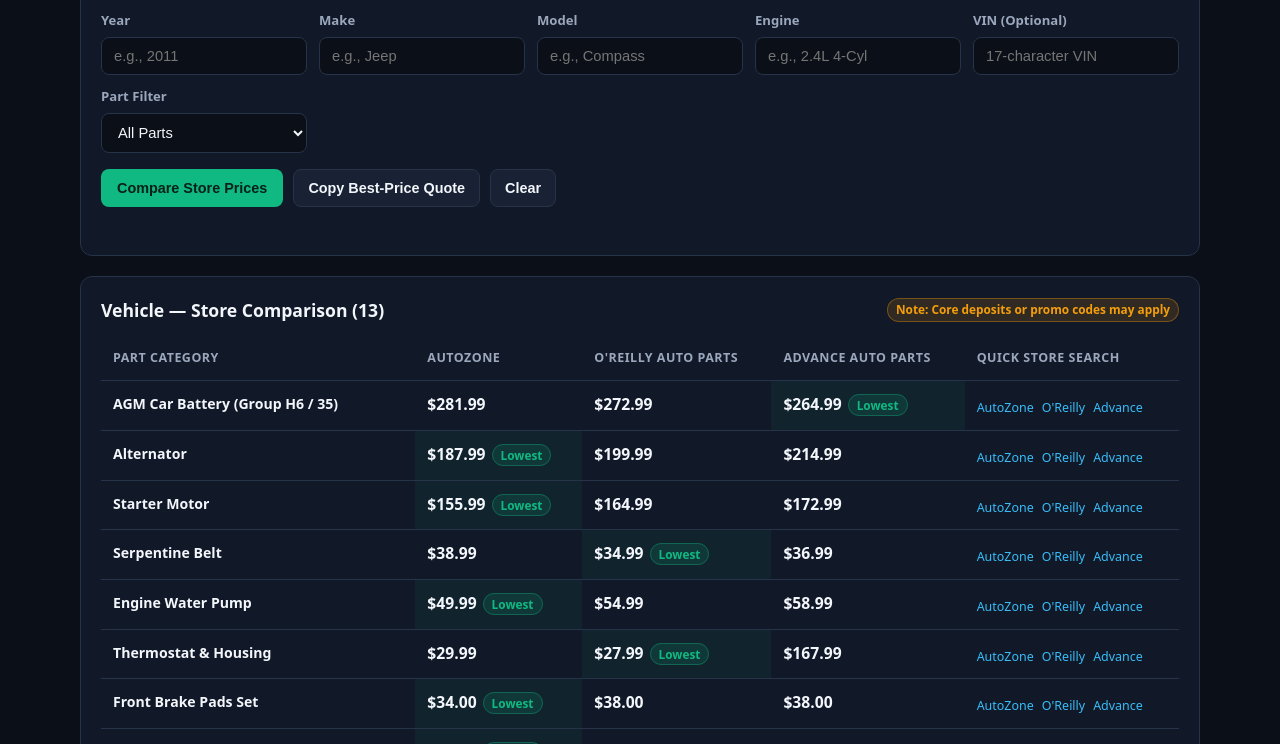
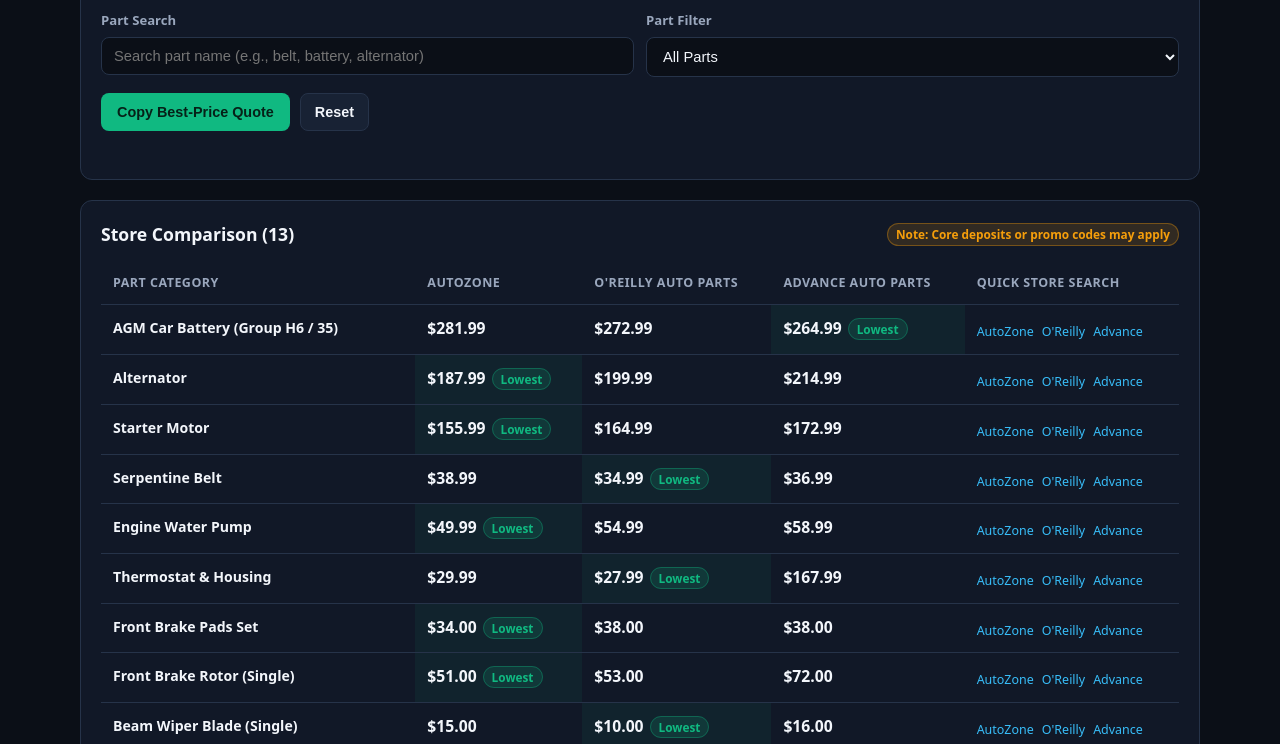
Before and after one commit to workspace-2026/Samplesite, a plain HTML site: page index.html in a window 1280 px wide. Shown: the part 106-850 px from the top of the page. Drawn offline with Linux system fonts and the light colour scheme.

Commit message:
Refactor vehicle lookup to parts price comparison
Updated the vehicle lookup page to focus on parts price comparison. Modified form elements and labels to enhance user experience.

```diff
--- a/index.html
+++ b/index.html
@@ -3,7 +3,7 @@
 <head>
   <meta charset="UTF-8" />
   <meta name="viewport" content="width=device-width, initial-scale=1.0" />
-  <title>Vehicle Lookup & Parts Price Comparison</title>
+  <title>Parts Price Comparison</title>
   <style>
     :root {
       --bg: #0b0f17;
@@ -65,9 +65,9 @@
       font-size: 0.92rem;
     }
 
-    .form-grid {
+    .controls-grid {
       display: grid;
-      grid-template-columns: repeat(auto-fit, minmax(170px, 1fr));
+      grid-template-columns: repeat(auto-fit, minmax(220px, 1fr));
       gap: 12px;
     }
 
@@ -238,35 +238,18 @@
 </head>
 <body>
   <div class="wrap">
-    <section class="panel" id="vehicle-part-lookup" aria-label="Vehicle Info and Parts Price Lookup">
+    <section class="panel" id="part-lookup" aria-label="Parts Price Lookup">
       <div class="header-row">
         <div>
-          <h1>Vehicle Info &amp; Parts Price Comparison</h1>
-          <p class="sub">Fill car details and filter by part across AutoZone, O'Reilly Auto Parts, and Advance Auto Parts.</p>
+          <h1>Parts Price Comparison</h1>
+          <p class="sub">Compare part prices across AutoZone, O'Reilly Auto Parts, and Advance Auto Parts.</p>
         </div>
       </div>
 
-      <form id="vehicle-form">
-        <div class="form-grid">
+      <div class="controls-grid">
         <label>
-            Year
-            <input type="number" id="car-year" min="1970" max="2027" placeholder="e.g., 2011" required />
-          </label>
-          <label>
-            Make
-            <input type="text" id="car-make" placeholder="e.g., Jeep" required />
-          </label>
-          <label>
-            Model
-            <input type="text" id="car-model" placeholder="e.g., Compass" required />
-          </label>
-          <label>
-            Engine
-            <input type="text" id="car-engine" placeholder="e.g., 2.4L 4-Cyl" />
-          </label>
-          <label>
-            VIN (Optional)
-            <input type="text" id="car-vin" maxlength="17" placeholder="17-character VIN" />
+          Part Search
+          <input type="text" id="part-search" placeholder="Search part name (e.g., belt, battery, alternator)" />
         </label>
         <label>
           Part Filter
@@ -290,17 +273,15 @@
       </div>
 
       <div class="actions">
-          <button type="submit" class="primary">Compare Store Prices</button>
-          <button type="button" class="secondary" id="copy-quote-btn">Copy Best-Price Quote</button>
-          <button type="button" class="secondary" id="reset-form-btn">Clear</button>
+        <button type="button" class="primary" id="copy-quote-btn">Copy Best-Price Quote</button>
+        <button type="button" class="secondary" id="reset-btn">Reset</button>
       </div>
       <div class="status" id="status-msg" role="status" aria-live="polite"></div>
-      </form>
     </section>
 
     <section class="panel" aria-label="Price Comparison Table">
       <div class="section-title">
-        <h2 id="results-heading" style="margin:0;font-size:1.1rem;">Vehicle — Store Comparison</h2>
+        <h2 id="results-heading" style="margin:0;font-size:1.1rem;">Store Comparison</h2>
         <span class="badge-core">Note: Core deposits or promo codes may apply</span>
       </div>
 
@@ -321,7 +302,7 @@
 
       <div class="quote-bar">
         <div class="quote-total" id="best-total-display">Lowest Combined Subtotal (Shown Items): $0.00</div>
-        <div style="font-size:0.8rem;color:var(--muted);">Verify exact part number and trim fitment before buying.</div>
+        <div style="font-size:0.8rem;color:var(--muted);">Verify exact part number and fitment before buying.</div>
       </div>
     </section>
   </div>
@@ -418,30 +399,18 @@
       ];
 
       const els = {
-        form: document.getElementById("vehicle-form"),
-        year: document.getElementById("car-year"),
-        make: document.getElementById("car-make"),
-        model: document.getElementById("car-model"),
-        engine: document.getElementById("car-engine"),
-        vin: document.getElementById("car-vin"),
+        search: document.getElementById("part-search"),
         filter: document.getElementById("part-filter"),
         body: document.getElementById("comparison-body"),
         heading: document.getElementById("results-heading"),
         total: document.getElementById("best-total-display"),
         status: document.getElementById("status-msg"),
         copyBtn: document.getElementById("copy-quote-btn"),
-        resetBtn: document.getElementById("reset-form-btn")
+        resetBtn: document.getElementById("reset-btn")
       };
 
-      function getVehicleLabel() {
-        const parts = [els.year.value.trim(), els.make.value.trim(), els.model.value.trim(), els.engine.value.trim()].filter(Boolean);
-        const vin = els.vin.value.trim().toUpperCase();
-        const base = parts.join(" ") || "Vehicle";
-        return base + (vin ? " (VIN: " + vin + ")" : "");
-      }
-
       function buildStoreUrl(store, partTerm) {
-        const q = encodeURIComponent([els.year.value.trim(), els.make.value.trim(), els.model.value.trim(), partTerm].filter(Boolean).join(" "));
+        const q = encodeURIComponent(partTerm);
         if (store === "autozone") return "https://www.autozone.com/searchresult?searchText=" + q;
         if (store === "oreilly") return "https://www.oreillyauto.com/shop/b/search?q=" + q;
         return "https://shop.advanceautoparts.com/web/SearchDisplay?searchTerm=" + q;
@@ -453,12 +422,25 @@
 
       function renderComparison() {
         const selectedPart = els.filter.value;
-        const rows = selectedPart === "all" ? PARTS_DATA : PARTS_DATA.filter((p) => p.id === selectedPart);
+        const query = els.search.value.trim().toLowerCase();
 
-        els.heading.textContent = getVehicleLabel() + " — Store Comparison (" + rows.length + ")";
+        const rows = PARTS_DATA.filter((p) => {
+          const matchesFilter = selectedPart === "all" || p.id === selectedPart;
+          const matchesSearch = !query || p.name.toLowerCase().includes(query) || p.searchTerm.toLowerCase().includes(query);
+          return matchesFilter && matchesSearch;
+        });
+
+        els.heading.textContent = "Store Comparison (" + rows.length + ")";
+
+        if (!rows.length) {
+          els.body.innerHTML = '<tr><td colspan="5" style="color:var(--muted);">No matching parts found.</td></tr>';
+          els.total.textContent = "Lowest Combined Subtotal (Shown Items): $0.00";
+          els.copyBtn.dataset.quote = "";
+          return;
+        }
 
         let lowestSum = 0;
-        const quoteLines = [getVehicleLabel() + " — Best Store Prices:"];
+        const quoteLines = ["Best Store Prices:"];
 
         els.body.innerHTML = rows.map((part) => {
           const entries = [
@@ -495,26 +477,21 @@
         els.total.textContent = "Lowest Combined Subtotal (Shown Items): " + fmt(lowestSum);
         els.copyBtn.dataset.quote = quoteLines.join("\n") + "\nLowest Total: " + fmt(lowestSum);
 
-        safeSet("jobline_car_lookup", JSON.stringify({
-          year: els.year.value,
-          make: els.make.value,
-          model: els.model.value,
-          engine: els.engine.value,
-          vin: els.vin.value,
+        safeSet("jobline_plain_parts", JSON.stringify({
+          search: els.search.value,
           filter: els.filter.value
         }));
       }
 
-      els.form.addEventListener("submit", (e) => {
-        e.preventDefault();
-        renderComparison();
-        els.status.textContent = "Updated comparison for " + getVehicleLabel() + ".";
-      });
-
+      els.search.addEventListener("input", renderComparison);
       els.filter.addEventListener("change", renderComparison);
 
       els.copyBtn.addEventListener("click", () => {
         const text = els.copyBtn.dataset.quote || "";
+        if (!text) {
+          els.status.textContent = "Nothing to copy.";
+          return;
+        }
         if (navigator.clipboard && navigator.clipboard.writeText) {
           navigator.clipboard.writeText(text).then(() => {
             els.status.textContent = "Copied best-price quote to clipboard.";
@@ -527,25 +504,17 @@
       });
 
       els.resetBtn.addEventListener("click", () => {
-        els.year.value = "";
-        els.make.value = "";
-        els.model.value = "";
-        els.engine.value = "";
-        els.vin.value = "";
+        els.search.value = "";
         els.filter.value = "all";
         renderComparison();
-        els.status.textContent = "Cleared vehicle fields.";
+        els.status.textContent = "Reset filters.";
       });
 
-      const saved = safeGet("jobline_car_lookup");
+      const saved = safeGet("jobline_plain_parts");
       if (saved) {
         try {
           const parsed = JSON.parse(saved);
-          if (parsed.year !== undefined) els.year.value = parsed.year;
-          if (parsed.make !== undefined) els.make.value = parsed.make;
-          if (parsed.model !== undefined) els.model.value = parsed.model;
-          if (parsed.engine !== undefined) els.engine.value = parsed.engine;
-          if (parsed.vin !== undefined) els.vin.value = parsed.vin;
+          if (parsed.search !== undefined) els.search.value = parsed.search;
           if (parsed.filter) els.filter.value = parsed.filter;
         } catch (e) {}
       }
```
Lines whose indentation alone changed are shown as unchanged.
